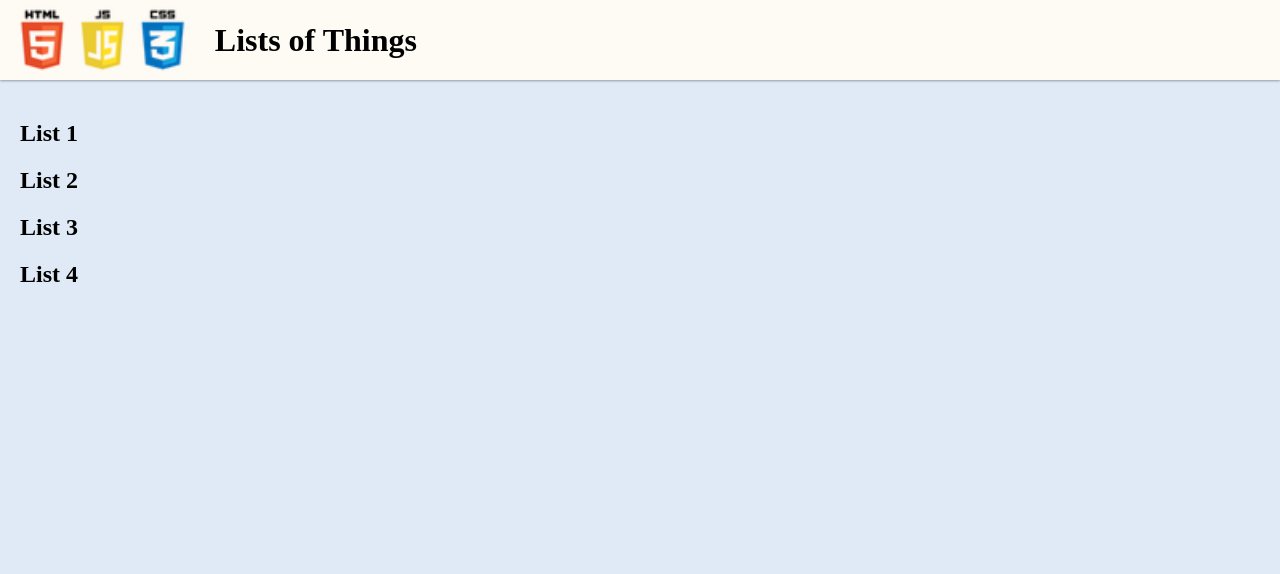
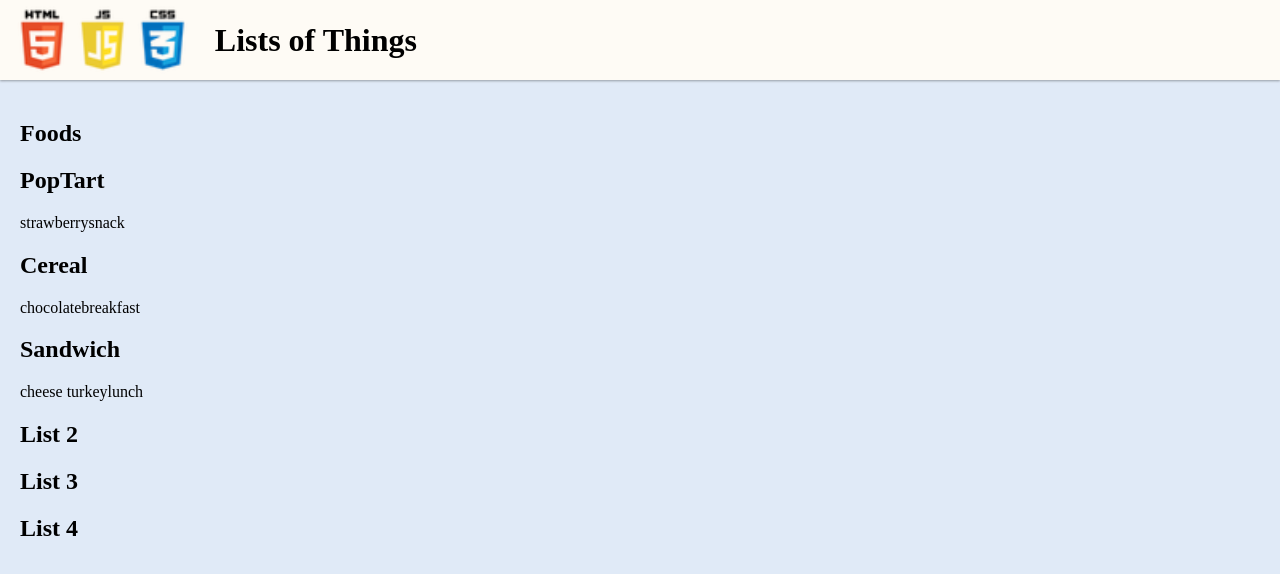
Before and after one commit to soup1e/display-a-list, a website with bundled scripts: page index.html in a window 1280 px wide. Built offline with nearby package versions, Linux system fonts and the light colour scheme.

Commit message:
Added Food list

```diff
--- a/app.js
+++ b/app.js
@@ -1,8 +1,15 @@
-// import functions and grab DOM elements
+import { foods } from './data-foods.js';
+import { renderFood } from './render-foods.js';
 
-// initialize global state
+const foodList = document.getElementById('foods-list');
 
-// set event listeners
-  // get user input
-  // use user input to update state
-  // update DOM to reflect the new state
+function displayFoods() {
+    foodList.innerHTML = '';
+
+    for (let food of foods) {
+        const foodEl = renderFood(food);
+        foodList.append(foodEl);
+    }
+}
+
+displayFoods();
--- /dev/null
+++ b/data-foods.js
@@ -0,0 +1,17 @@
+export const foods = [
+    {
+        name: 'PopTart',
+        flavor: 'strawberry',
+        type: 'snack',
+    },
+    {
+        name: 'Cereal',
+        flavor: 'chocolate',
+        type: 'breakfast',
+    },
+    {
+        name: 'Sandwich',
+        flavor: 'cheese turkey',
+        type: 'lunch',
+    },
+];
--- a/index.html
+++ b/index.html
@@ -1,6 +1,5 @@
 <!DOCTYPE html>
 <html lang="en">
-
     <head>
         <!-- metadata -->
         <meta charset="UTF-8" />
@@ -21,19 +20,23 @@
         <link rel="stylesheet" href="styles/reset.css" />
         <link rel="stylesheet" href="styles/global.css" />
         <!-- add link for page specific css -->
-
     </head>
 
     <body>
         <header>
-        <img class="logo" src="assets/html_css_js.png" alt="logo">
+            <img class="logo" src="assets/html_css_js.png" alt="logo" />
             <h1>Lists of Things</h1>
         </header>
 
         <main>
             <section>
-            <h2>List 1</h2>
-            <ul id="list-1"></ul>
+                <h2>Foods</h2>
+                <ul id="foods-list">
+                    <li class="foods-item">
+                        <h2>123</h2>
+                        <p>456</p>
+                    </li>
+                </ul>
             </section>
 
             <section>
@@ -50,11 +53,6 @@
                 <h2>List 4</h2>
                 <ul id="list-4"></ul>
             </section>
-
-
-
         </main>
-
     </body>
-
 </html>
--- /dev/null
+++ b/render-foods.js
@@ -0,0 +1,14 @@
+export function renderFood(food) {
+    const li = document.createElement('li');
+    li.classList.add('food-item');
+
+    const headerEl = document.createElement('h2');
+    headerEl.textContent = food.name;
+
+    const pEl = document.createElement('p');
+    pEl.textContent = food.flavor + '' + food.type;
+
+    li.append(headerEl, pEl);
+
+    return li;
+}
```
Also changed, not shown: array-one.js (deleted), render-one.js (deleted). Lines whose indentation alone changed are shown as unchanged.
